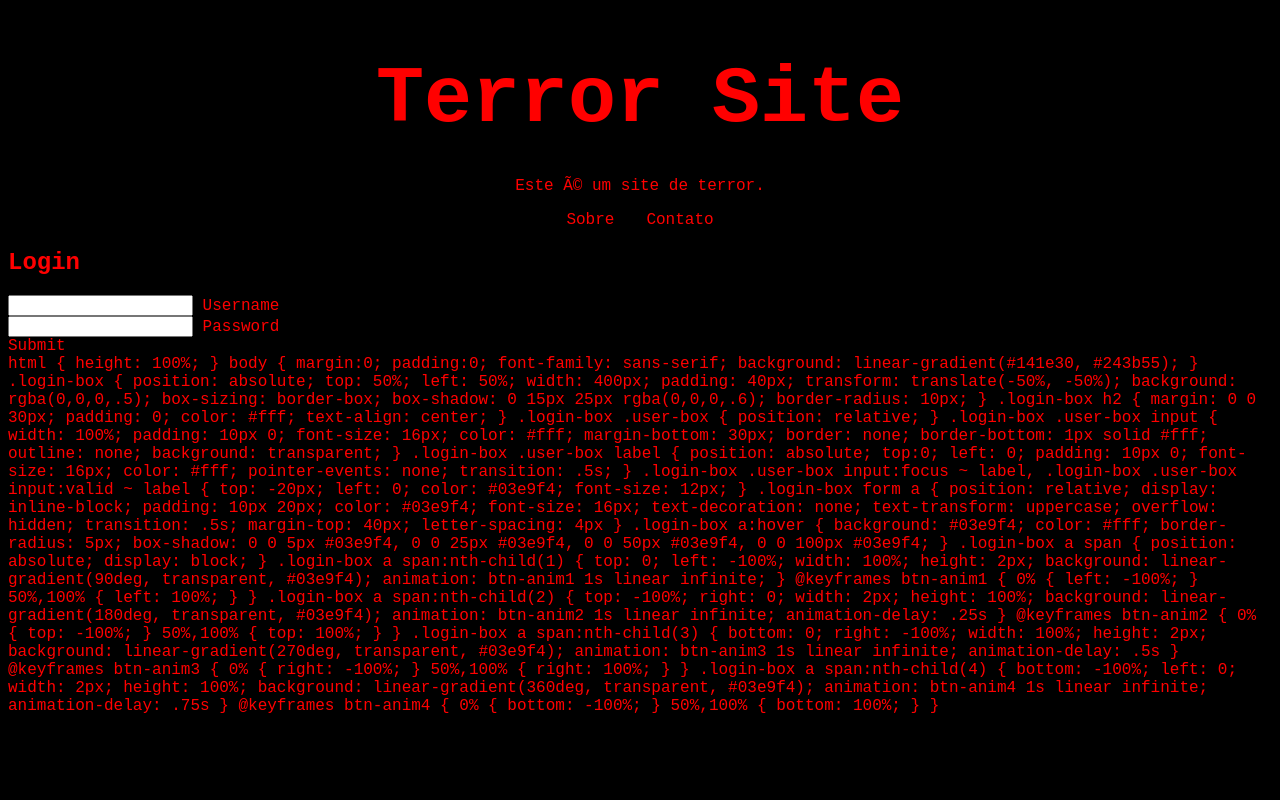
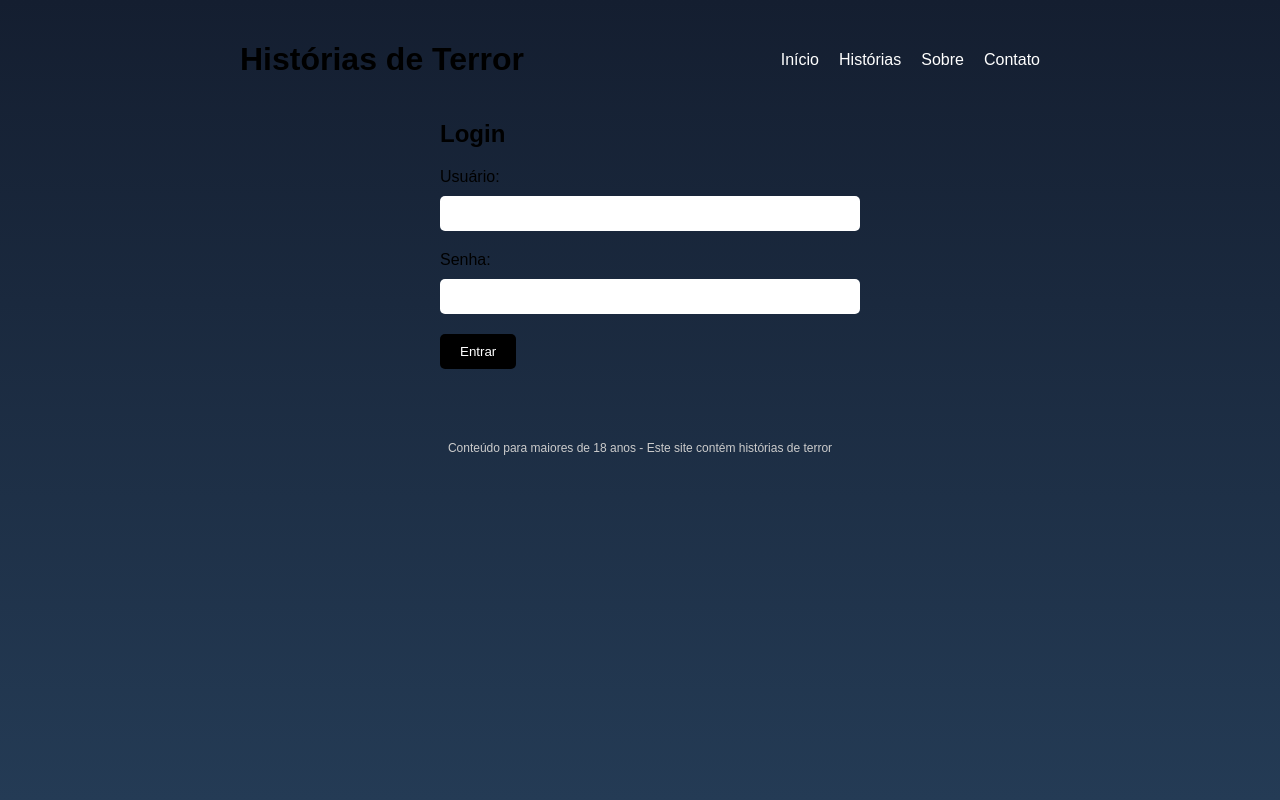
Before and after one commit to Yoluke/DarkandDark, a PHP site: page / in a window 1280 px wide. Run offline with PHP 8.4, Linux system fonts and the light colour scheme.

Commit message:
ta ficando bom

```diff
--- a/index.html
+++ b/index.html
@@ -1,208 +1,53 @@
 <!DOCTYPE html>
-<html>
+<html lang="pt-br">
 <head>
-    <title>Terror Site</title>
+  <meta charset="UTF-8">
+  <title>Histórias de Terror</title>
   <link rel="stylesheet" href="styles.css">
+  <link rel="stylesheet" href="login.css">
 </head>
 <body>
   <div class="container">
-      <h1>Terror Site</h1>
-      <p>Este é um site de terror.</p>
+    <div class="header">
+      <h1>Histórias de Terror</h1>
+      <nav>
         <ul>
+          <li><a href="#">Início</a></li>
+          <li><a href="#">Histórias</a></li>
           <li><a href="#">Sobre</a></li>
           <li><a href="#">Contato</a></li>
         </ul>
+      </nav>
     </div>
-
-    <script src="index.js"></script>
+    <div class="content">
+      <form id="login-form" class="login-form" onsubmit="return login()">
+        <h2>Login</h2>
+        <label for="username">Usuário:</label>
+        <input type="text" id="username" name="username" required>
+        <label for="password">Senha:</label>
+        <input type="password" id="password" name="password" required>
+        <button type="submit">Entrar</button>
+      </form>
+    </div>
+  </div>
+  <div class="footer">
+    <p class="warning">Conteúdo para maiores de 18 anos - Este site contém histórias de terror</p>
+  </div>
+  <script src="script.js"></script>
+  <script>
+    function login() {
+      // Verifica se o nome de usuário e a senha estão corretos
+      var username = document.getElementById("username").value;
+      var password = document.getElementById("password").value;
+      if (username === "usuario" && password === "senha") {
+        // Redireciona para a página principal
+        window.location.href = "index.html";
+        return false;
+      } else {
+        alert("Usuário ou senha incorretos");
+        return false;
+      }
+    }
+  </script>
 </body>
 </html>
-
-<div class="login-box">
-    <h2>Login</h2>
-    <form>
-      <div class="user-box">
-        <input type="text" name="" required="">
-        <label>Username</label>
-      </div>
-      <div class="user-box">
-        <input type="password" name="" required="">
-        <label>Password</label>
-      </div>
-      <a href="#">
-        <span></span>
-        <span></span>
-        <span></span>
-        <span></span>
-        Submit
-      </a>
-    </form>
-  </div>
-
-  html {
-    height: 100%;
-  }
-  body {
-    margin:0;
-    padding:0;
-    font-family: sans-serif;
-    background: linear-gradient(#141e30, #243b55);
-  }
-
-  .login-box {
-    position: absolute;
-    top: 50%;
-    left: 50%;
-    width: 400px;
-    padding: 40px;
-    transform: translate(-50%, -50%);
-    background: rgba(0,0,0,.5);
-    box-sizing: border-box;
-    box-shadow: 0 15px 25px rgba(0,0,0,.6);
-    border-radius: 10px;
-  }
-
-  .login-box h2 {
-    margin: 0 0 30px;
-    padding: 0;
-    color: #fff;
-    text-align: center;
-  }
-
-  .login-box .user-box {
-    position: relative;
-  }
-
-  .login-box .user-box input {
-    width: 100%;
-    padding: 10px 0;
-    font-size: 16px;
-    color: #fff;
-    margin-bottom: 30px;
-    border: none;
-    border-bottom: 1px solid #fff;
-    outline: none;
-    background: transparent;
-  }
-  .login-box .user-box label {
-    position: absolute;
-    top:0;
-    left: 0;
-    padding: 10px 0;
-    font-size: 16px;
-    color: #fff;
-    pointer-events: none;
-    transition: .5s;
-  }
-
-  .login-box .user-box input:focus ~ label,
-  .login-box .user-box input:valid ~ label {
-    top: -20px;
-    left: 0;
-    color: #03e9f4;
-    font-size: 12px;
-  }
-
-  .login-box form a {
-    position: relative;
-    display: inline-block;
-    padding: 10px 20px;
-    color: #03e9f4;
-    font-size: 16px;
-    text-decoration: none;
-    text-transform: uppercase;
-    overflow: hidden;
-    transition: .5s;
-    margin-top: 40px;
-    letter-spacing: 4px
-  }
-
-  .login-box a:hover {
-    background: #03e9f4;
-    color: #fff;
-    border-radius: 5px;
-    box-shadow: 0 0 5px #03e9f4,
-                0 0 25px #03e9f4,
-                0 0 50px #03e9f4,
-                0 0 100px #03e9f4;
-  }
-
-  .login-box a span {
-    position: absolute;
-    display: block;
-  }
-
-  .login-box a span:nth-child(1) {
-    top: 0;
-    left: -100%;
-    width: 100%;
-    height: 2px;
-    background: linear-gradient(90deg, transparent, #03e9f4);
-    animation: btn-anim1 1s linear infinite;
-  }
-
-  @keyframes btn-anim1 {
-    0% {
-      left: -100%;
-    }
-    50%,100% {
-      left: 100%;
-    }
-  }
-
-  .login-box a span:nth-child(2) {
-    top: -100%;
-    right: 0;
-    width: 2px;
-    height: 100%;
-    background: linear-gradient(180deg, transparent, #03e9f4);
-    animation: btn-anim2 1s linear infinite;
-    animation-delay: .25s
-  }
-
-  @keyframes btn-anim2 {
-    0% {
-      top: -100%;
-    }
-    50%,100% {
-      top: 100%;
-    }
-  }
-
-  .login-box a span:nth-child(3) {
-    bottom: 0;
-    right: -100%;
-    width: 100%;
-    height: 2px;
-    background: linear-gradient(270deg, transparent, #03e9f4);
-    animation: btn-anim3 1s linear infinite;
-    animation-delay: .5s
-  }
-
-  @keyframes btn-anim3 {
-    0% {
-      right: -100%;
-    }
-    50%,100% {
-      right: 100%;
-    }
-  }
-
-  .login-box a span:nth-child(4) {
-    bottom: -100%;
-    left: 0;
-    width: 2px;
-    height: 100%;
-    background: linear-gradient(360deg, transparent, #03e9f4);
-    animation: btn-anim4 1s linear infinite;
-    animation-delay: .75s
-  }
-
-  @keyframes btn-anim4 {
-    0% {
-      bottom: -100%;
-    }
-    50%,100% {
-      bottom: 100%;
-    }
-  }
--- a/index.js
+++ b/index.js
@@ -0,0 +1,9 @@
+const loginForm = document.getElementById("login-form");
+
+loginForm.addEventListener("submit"), (e) => {
+  e.preventDefault();
+
+  const username = e.target.elements.username.value;
+  const password = e.target.elements.password.value;
+}
+  // Sim
--- /dev/null
+++ b/login.css
@@ -0,0 +1,89 @@
+html {
+    height: 100%;
+  }
+  body {
+    margin:0;
+    padding:0;
+    font-family: sans-serif;
+    background: linear-gradient(#141e30, #243b55);
+  }
+
+  .login-box {
+    position: absolute;
+    top: 50%;
+    left: 50%;
+    width: 400px;
+    padding: 40px;
+    transform: translate(-50%, -50%);
+    background: rgba(0,0,0,.5);
+    box-sizing: border-box;
+    box-shadow: 0 15px 25px rgba(0,0,0,.6);
+    border-radius: 10px;
+  }
+
+  .login-box h2 {
+    margin: 0 0 30px;
+    padding: 0;
+    color: #fff;
+    text-align: center;
+  }
+
+  .login-box .user-box {
+    position: relative;
+  }
+
+  .login-box .user-box input {
+    width: 100%;
+    padding: 10px 0;
+    font-size: 16px;
+    color: #fff;
+    margin-bottom: 30px;
+    border: none;
+    border-bottom: 1px solid #fff;
+    outline: none;
+    background: transparent;
+  }
+  .login-box .user-box label {
+    position: absolute;
+    top:0;
+    left: 0;
+    padding: 10px 0;
+    font-size: 16px;
+    color: #fff;
+    pointer-events: none;
+    transition: .5s;
+  }
+
+  .login-box .user-box input:focus ~ label,
+  .login-box .user-box input:valid ~ label {
+    top: -20px;
+    left: 0;
+    color: #03e9f4;
+    font-size: 12px;
+  }
+
+  .login-box form a {
+    position: relative;
+    display: inline-block;
+    padding: 10px 20px;
+    color: #03e9f4;
+    font-size: 16px;
+    text-decoration: none;
+    text-transform: uppercase;
+    overflow: hidden;
+    transition: .5s;
+    margin-top: 40px;
+    letter-spacing: 4px
+  }
+
+  .login-box a:hover {
+    background: #03e9f4;
+    color: #fff;
+    border-radius: 5px;
+    box-shadow: 0 0 5px #03e9f4,
+                0 0 25px #03e9f4,
+                0 0 50px #03e9f4,
+                0 0 100px #03e9f4;
+  }
+
+  .login-box a span {
--- a/styles.css
+++ b/styles.css
@@ -1,37 +1,75 @@
-body {
-    background-color: black;
-    color: red;
-    font-family: 'Courier New', Courier, monospace;
+.container {
+    max-width: 800px;
+    margin: 0 auto;
+    padding: 20px;
   }
 
-  .container {
-    max-width: 800px;
-    margin: 0 auto;
-    text-align: center;
+  .header {
+    display: flex;
+    justify-content: space-between;
+    align-items: center;
+    margin-bottom: 20px;
   }
 
-  h1 {
-    font-size: 5rem;
-    margin-bottom: 2rem;
-  }
-
-  ul {
+  nav ul {
     list-style: none;
     margin: 0;
     padding: 0;
     display: flex;
-    justify-content: center;
   }
 
-  li {
-    margin: 0 1rem;
+  nav ul li {
+    margin-right: 20px;
   }
 
-  a {
-    color: red;
+  nav ul li:last-child {
+    margin-right: 0;
+  }
+
+  nav ul li a {
+    color: #fff;
     text-decoration: none;
   }
 
-  a:hover {
-    text-decoration: underline;
+  .content {
+    margin-bottom: 40px;
   }
+
+  .login-form {
+    max-width: 400px;
+    margin: 0 auto;
+  }
+
+  .login-form h2 {
+    margin-bottom: 20px;
+  }
+
+  .login-form label {
+    display: block;
+    margin-bottom: 10px;
+  }
+
+  .login-form input[type="text"],
+  .login-form input[type="password"] {
+    display: block;
+    width: 100%;
+    padding: 10px;
+    border-radius: 5px;
+    border: none;
+    margin-bottom: 20px;
+  }
+
+  .login-form button[type="submit"] {
+    background-color: #000;
+    color: #fff;
+    padding: 10px 20px;
+    border: none;
+    border-radius: 5px;
+    cursor: pointer;
+  }
+
+  .warning {
+    font-size: 12px;
+    color: #ccc;
+    text-align: center;
+  }
```
Also changed, not shown: login.html (added, +31 -0 lines), login.php (added, +17 -0 lines). Lines whose indentation alone changed are shown as unchanged.
